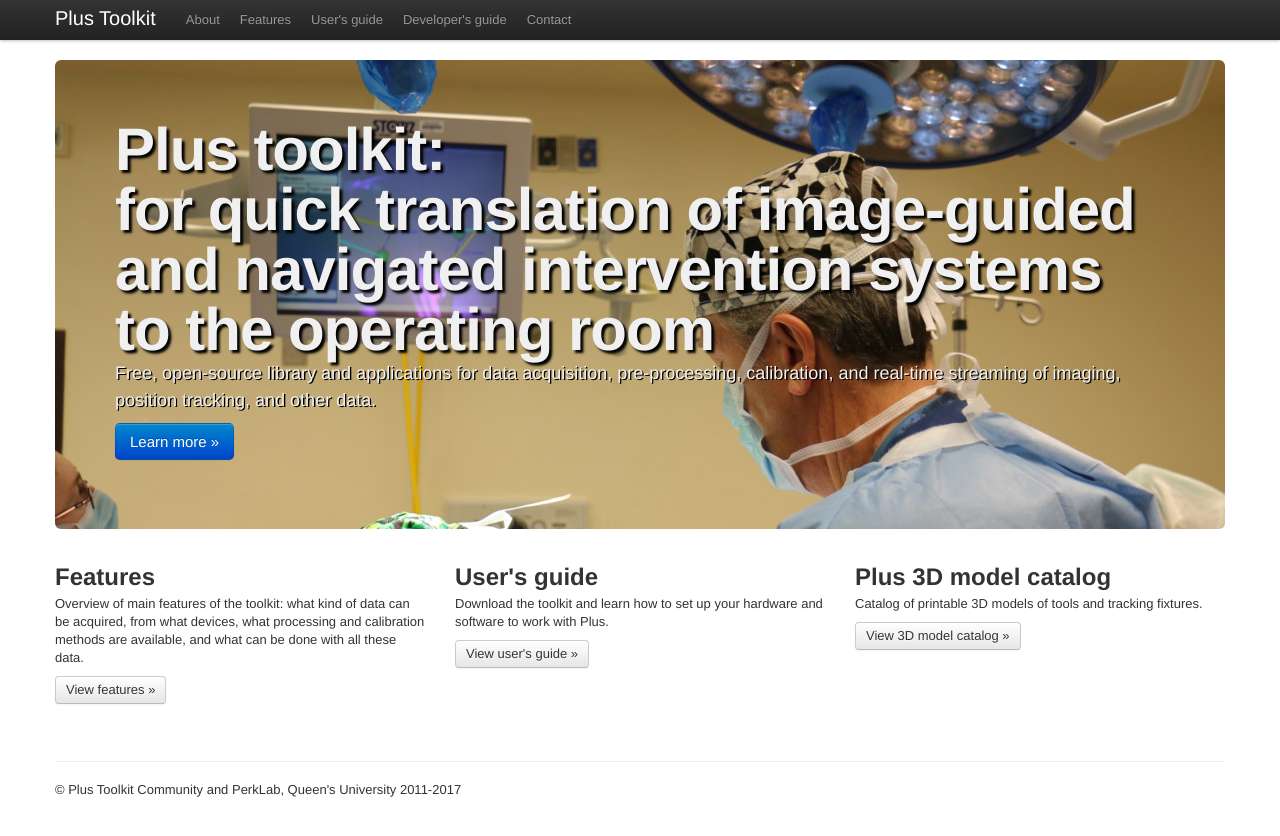
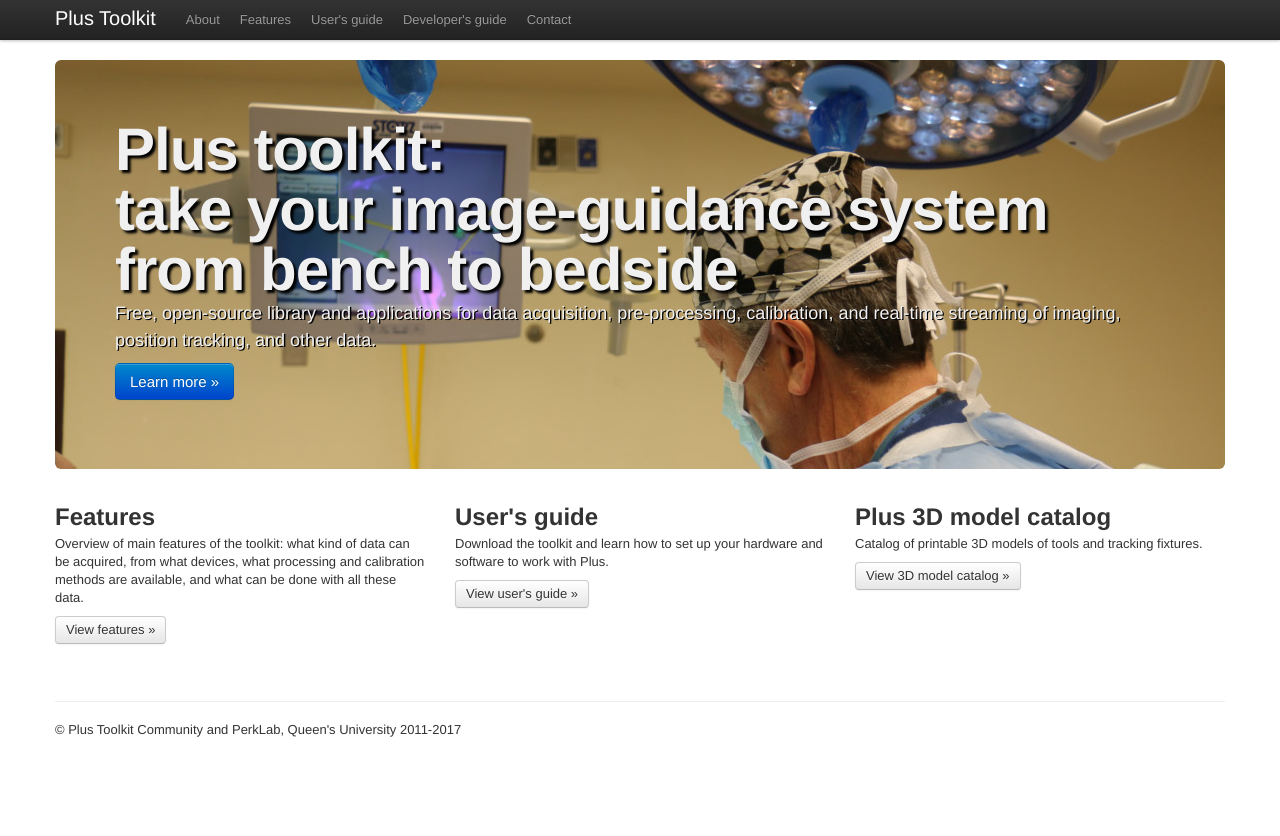
Before and after one commit to PlusToolkit/plustoolkit.github.io, a Jekyll site: the page built from index.md, in a window 1280 px wide. Shown: the top 836 px of the page. Built offline with Jekyll 4.4.1, drawn with Linux system fonts in a browser that asks for light colours.

Commit message:
tuned slogan

```diff
--- a/_includes/themes/twitter/top.html
+++ b/_includes/themes/twitter/top.html
@@ -1,6 +1,6 @@
 <!-- Main hero unit for a primary marketing message or call to action -->
 <div class="hero-unit">
-  <h1>Plus toolkit:<br/> for quick translation of image-guided and navigated intervention systems to the operating room</h1>
+  <h1>Plus toolkit:<br/>take your image-guidance system from bench to bedside</h1>
   <p>Free, open-source library and applications for data acquisition, pre-processing, calibration, and real-time streaming of imaging, position tracking, and other data.</p>
   <p><a class="btn btn-primary btn-large" href="about.html">Learn more &raquo;</a></p>
 </div>
```
